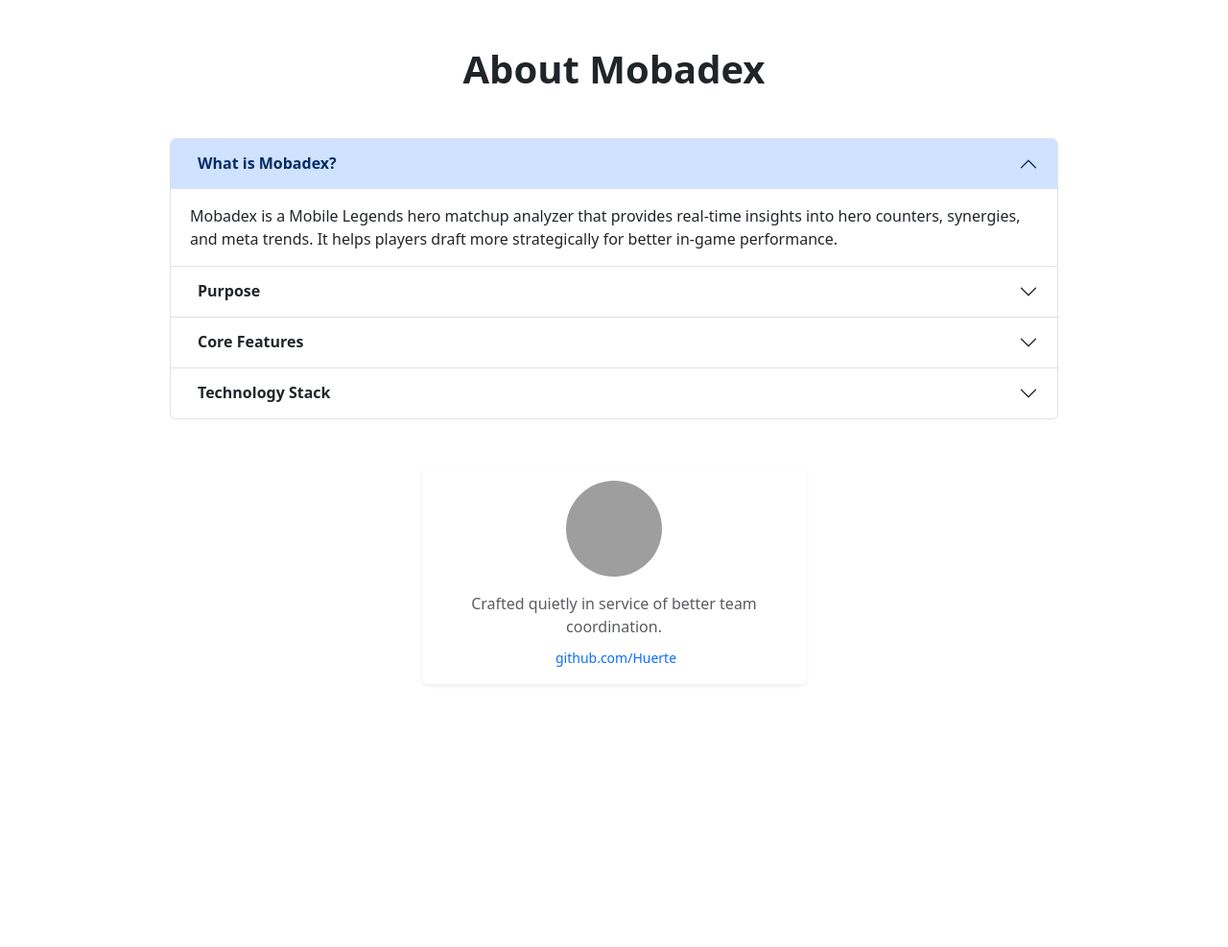
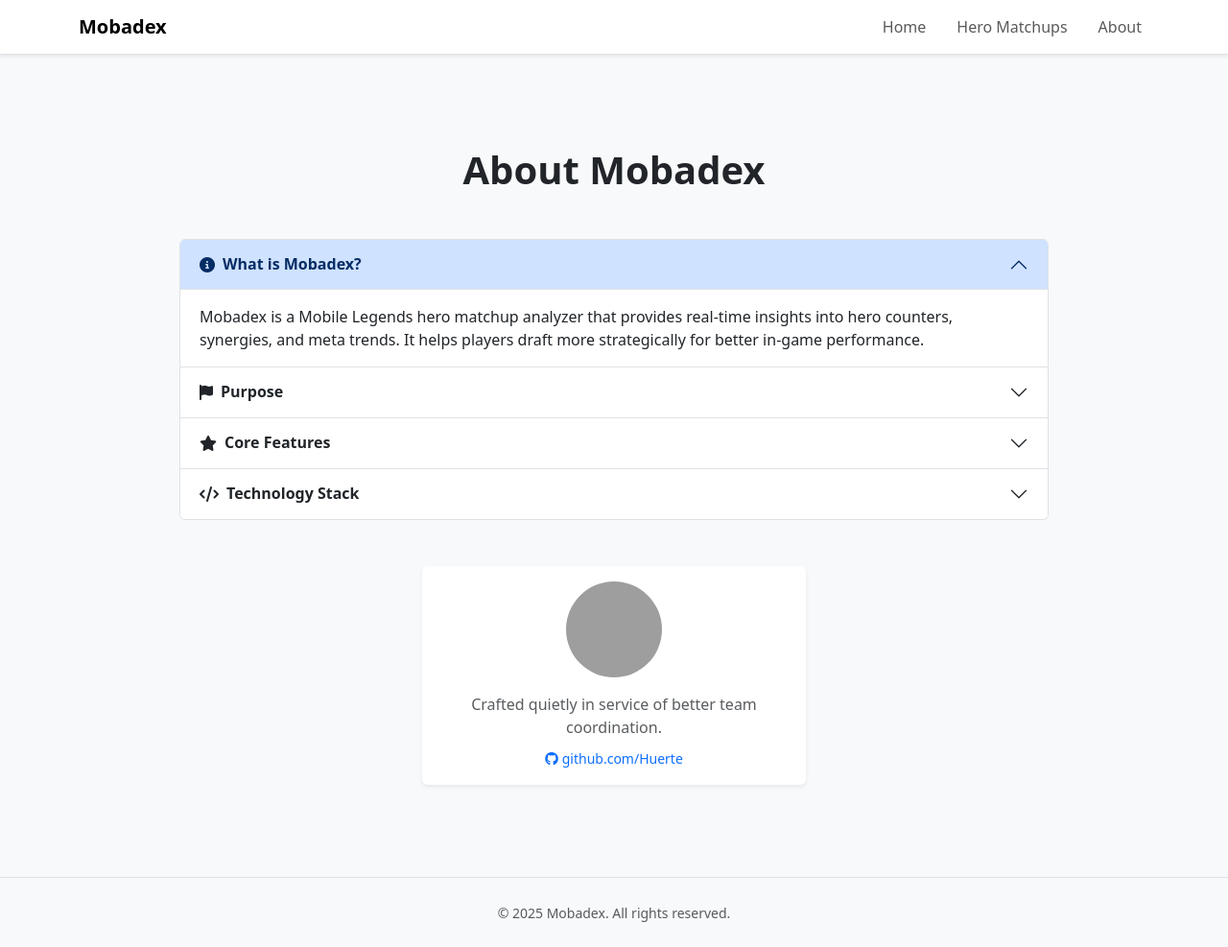
Before and after one commit to Huerte/MobaDex, a Django app: page /about/ in a window 1280 px wide. Shown: the whole page at 96% size. Before the commit the page ends 714 px from the top, so only its background shows below. Run offline with Django 5.2, Linux system fonts and the light colour scheme; some libraries are stand-ins or nearby versions; grey boxes are pictures that could not be loaded.

Commit message:
Added a navbar

```diff
--- a/src/core/views.py
+++ b/src/core/views.py
@@ -1,6 +1,10 @@
 from django.shortcuts import render, redirect
+from . import utils
 
 def home(request):
+    # heroes = utils.get_all_heroes()
+    # rankings = utils.get_hero_rankings()
+    # return render(request, 'home.html', {'heroes': heroes, 'rankings': rankings, })
     return render(request, 'home.html')
 
 def about(request):
--- a/src/templates/base.html
+++ b/src/templates/base.html
@@ -1,14 +1,44 @@
-<!doctype html>
-<html lang="en">
-  <head>
-    <meta charset="utf-8">
-    <meta name="viewport" content="width=device-width, initial-scale=1">
-    <title>{% block title %}CounterDex{% endblock %}</title>
-    <link href="https://cdn.jsdelivr.net/npm/bootstrap@5.3.2/dist/css/bootstrap.min.css" rel="stylesheet">
-    <script src="https://kit.fontawesome.com/YOUR_KEY.js" crossorigin="anonymous"></script>
-    {% block extra_head %}{% endblock %}
-  </head>
-  <body>
+<!Doctype html>
+<html lang="en" >
+<head>
+  <meta charset="utf-8" />
+  <meta name="viewport" content="width=device-width, initial-scale=1" />
+  <title>{% block title %}Mobadex - Hero Matchup Analyzer{% endblock %}</title>
+
+  <!-- Bootstrap 5 CSS -->
+  <link href="https://cdn.jsdelivr.net/npm/bootstrap@5.3.2/dist/css/bootstrap.min.css" rel="stylesheet" />
+
+  <!-- Font Awesome -->
+  <script src="https://kit.fontawesome.com/a076d05399.js" crossorigin="anonymous"></script>
+
+  <style>
+    body {
+      background: #f8f9fa;
+      min-height: 100vh;
+      display: flex;
+      flex-direction: column;
+    }
+    main {
+      flex: 1;
+    }
+    .hero-select {
+      max-width: 400px;
+    }
+  </style>
+
+  {% block extra_head %}{% endblock %}
+</head>
+<body>
+  {% include "navbar.html" %}
+  <main class="container py-5">
     {% block content %}{% endblock %}
-  </body>
+  </main>
+
+  <footer class="text-center py-4 bg-light border-top">
+    <small class="text-muted">&copy; 2025 Mobadex. All rights reserved.</small>
+  </footer>
+
+  <script src="https://cdn.jsdelivr.net/npm/bootstrap@5.3.2/dist/js/bootstrap.bundle.min.js"></script>
+  {% block extra_js %}{% endblock %}
+</body>
 </html>
--- /dev/null
+++ b/src/templates/navbar.html
@@ -0,0 +1,30 @@
+<nav class="navbar navbar-expand-lg navbar-light bg-white border-bottom shadow-sm">
+  <div class="container">
+    <a class="navbar-brand fw-bold" href="{% url 'home' %}">Mobadex</a>
+    <button
+      class="navbar-toggler"
+      type="button"
+      data-bs-toggle="collapse"
+      data-bs-target="#navbarNav"
+      aria-controls="navbarNav"
+      aria-expanded="false"
+      aria-label="Toggle navigation"
+    >
+      <span class="navbar-toggler-icon"></span>
+    </button>
+
+    <div class="collapse navbar-collapse" id="navbarNav">
+      <ul class="navbar-nav ms-auto gap-3">
+        <li class="nav-item">
+          <a class="nav-link {% if request.path == '/' %}active{% endif %}" aria-current="page" href="{% url 'home' %}">Home</a>
+        </li>
+        <li class="nav-item">
+          <a class="nav-link {% if request.path == '/matchups/' %}active{% endif %}" href="#">Hero Matchups</a>
+        </li>
+        <li class="nav-item">
+          <a class="nav-link" href="{% url 'about' %}">About</a>
+        </li>
+      </ul>
+    </div>
+  </div>
+</nav>
```
Also changed, not shown: src/templates/home.html (+26 -3 lines), src/core/utils.py (added).
